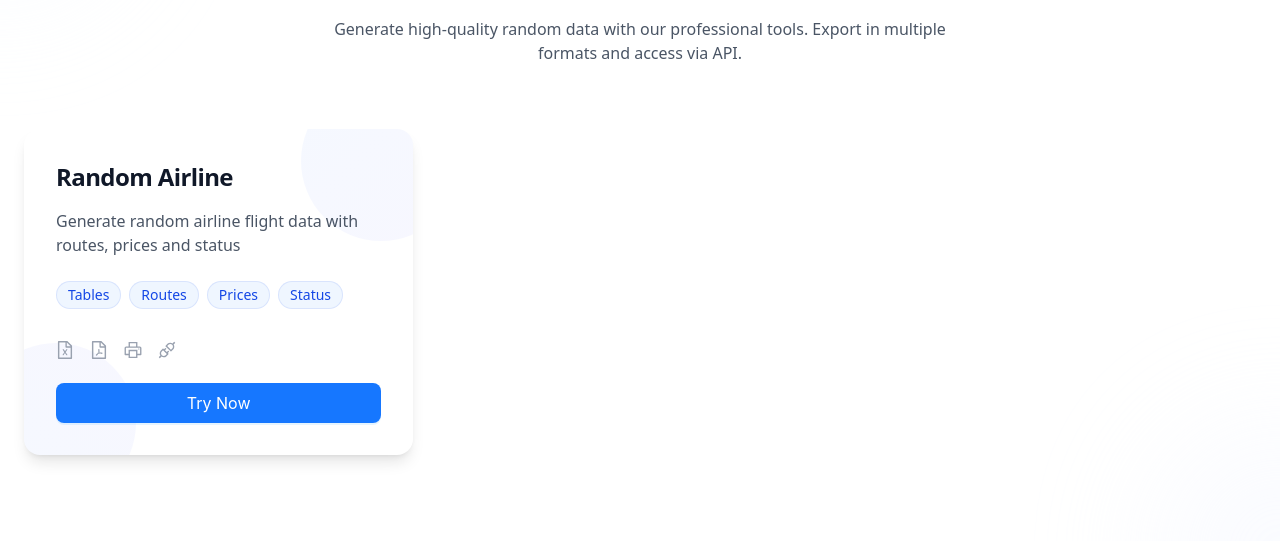
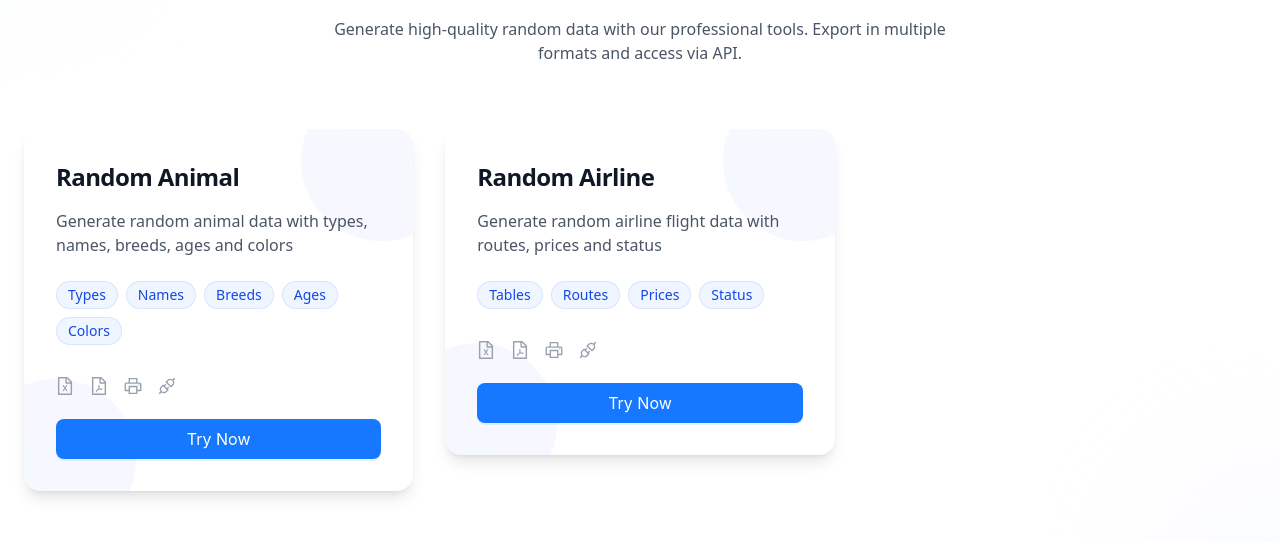
Before and after one commit to meetqy/randomkits, a Next.js app: page / in a window 1280 px wide. Shown: the part 1520-2061 px from the top of the page. Built offline with nearby package versions, Linux system fonts and the light colour scheme; what @ant-design/nextjs-registry would draw is missing.

Commit message:
feat: Update redirection paths and enhance animal tool details in the layout

```diff
--- a/src/app/(tool)/airline/page.tsx
+++ b/src/app/(tool)/airline/page.tsx
@@ -1,5 +1,5 @@
 import { redirect } from "next/navigation";
 
 export default function Page() {
-  redirect("/airline/table");
+  redirect("/animal/table");
 }
--- a/src/app/(tool)/animal/layout.tsx
+++ b/src/app/(tool)/animal/layout.tsx
@@ -7,7 +7,7 @@ export default function Layout({ children }: { children: React.ReactNode }) {
       <Breadcrumb
         items={[
           { title: <Link href="/">Home</Link> },
-          { title: "Airline" },
+          { title: "Animal" },
           { title: "Table" },
         ]}
       />
--- a/src/app/(tool)/animal/page.tsx
+++ b/src/app/(tool)/animal/page.tsx
@@ -1,5 +1,5 @@
 import { redirect } from "next/navigation";
 
 export default function Page() {
-  redirect("/airline/table");
+  redirect("/animal/table");
 }
--- a/src/app/_components/tools.tsx
+++ b/src/app/_components/tools.tsx
@@ -12,6 +12,13 @@ import {
 const { Title } = Typography;
 
 const tools = [
+  {
+    title: "Random Animal",
+    description:
+      "Generate random animal data with types, names, breeds, ages and colors",
+    path: "/animal",
+    features: ["Types", "Names", "Breeds", "Ages", "Colors"],
+  },
   {
     title: "Random Airline",
     description:
@@ -39,7 +46,7 @@ export const Tools = () => {
           </p>
         </div>
 
-        <div className="grid gap-8 md:grid-cols-2 lg:grid-cols-3">
+        <div className="gap-8 md:columns-2 lg:columns-3">
           {tools.map((tool) => (
             <ToolCard key={tool.path} {...tool} />
           ))}
```
